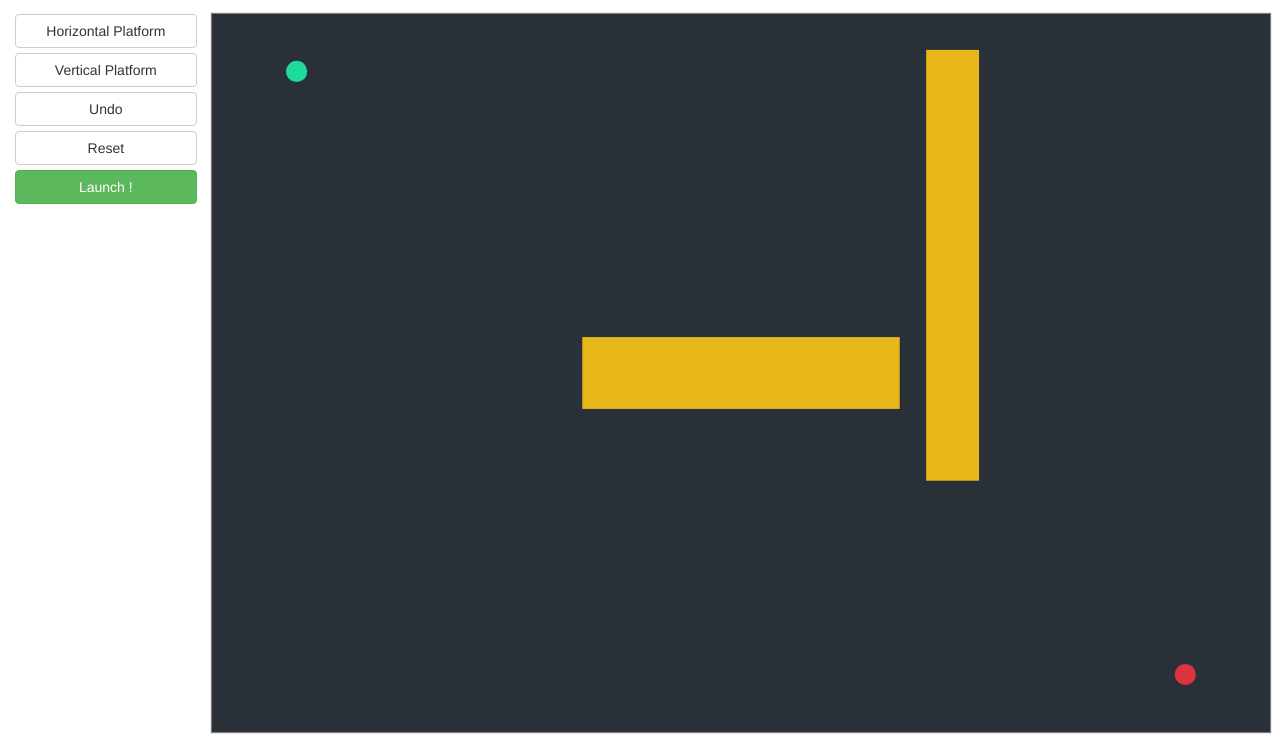
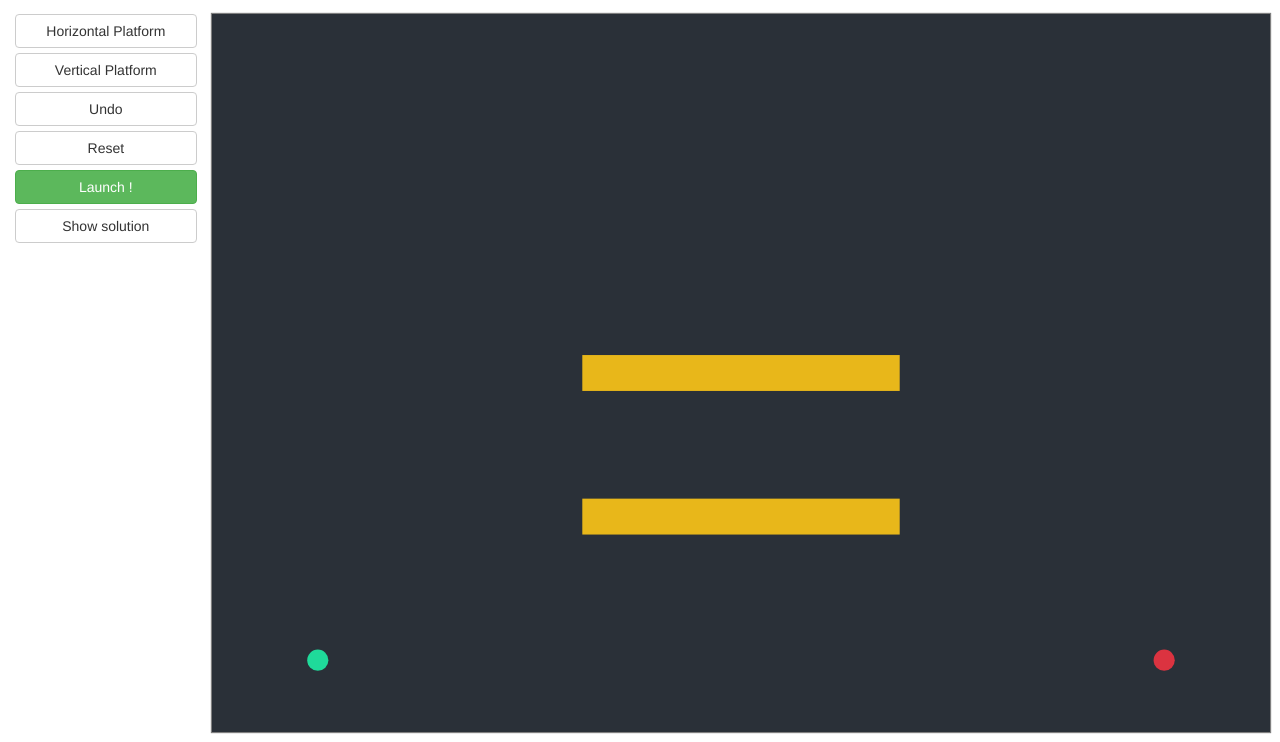
Before and after one commit to ValBerthe/Draw, a plain HTML site: page main.html in a window 1280 px wide. Shown: the part 58-800 px from the top of the page. Drawn offline with Linux system fonts and the light colour scheme.

Commit message:
Added "Show solution"

```diff
--- a/Controllers/engine2.js
+++ b/Controllers/engine2.js
@@ -146,7 +146,7 @@
                 $('#launchButton').removeClass('btn-danger');
                 $('#launchButton').text('launch !');
                 $('.launch-disabled').attr('disabled', false);
-                physics.world.DestroyBody(physics.world.GetBodyList());
+                physics.world.DestroyBody(toon.body.solid);
                 blockCheck = physics.world.GetBodyList();
                 while (blockCheck !== null) {
                     if (blockCheck.GetFixtureList() !== null) {
@@ -155,6 +155,23 @@
                     blockCheck = blockCheck.GetNext();
                 }
                 blockCheck = null;
+            }
+        };
+
+        this.showSolution = function() {
+            if (!isShownSolution) {
+                isShownSolution = true;
+                $('#solutionButton').text('Hide solution');
+                for(var num in level.solution) {
+                    solutionBlocks.push(new physics.Body(level.solution[num]));
+                }
+            }
+            else {
+                isShownSolution = false;
+                $('#solutionButton').text('Show solution');
+                for(var blockNum in solutionBlocks) {
+                    physics.world.DestroyBody(solutionBlocks[blockNum].body.solid);
+                }
             }
         };
     });
@@ -182,6 +199,8 @@
     var finish = null;
     var level = null;
     var levels = [];
+    var isShownSolution = false;
+    var solutionBlocks = [];
 
     var pastelColors = {
         red: "#DB3340",
@@ -189,6 +208,7 @@
         pink: "#F7EAC8",
         green: "#1FDA9A",
         blue: "#28ABE3",
+        purple: "#8331d6",
     };
 
 
@@ -299,7 +319,8 @@
                 this.definition[k] = this.details[k] || this.definitionDefaults[k];
             }
             this.definition.position = new b2Vec2(toPixel(this.details.x, canvasWidth) || 0, toPixel(this.details.y, canvasHeight) || 0);
-            this.definition.linearVelocity = new b2Vec2(toPixel(this.details.vx, canvasWidth) || 0, toPixel(this.details.vy, canvasHeight) || 0);
+            this.definition.linearVelocity = new b2Vec2(toPixel(this.details.vx, Math.sqrt(canvasWidth)) || 0, toPixel(this.details.vy, Math.sqrt(canvasHeight)) || 0);
+            // this.definition.linearVelocity = new b2Vec2(this.details.vx || 0, this.details.vy || 0);
             this.definition.userData = this;
             this.definition.type = this.details.type == "dynamic" ? b2Body.b2_dynamicBody : b2Body.b2_staticBody;
 
@@ -578,23 +599,35 @@
     canvasHeight = canvas.height();
     canvasOffset = canvas.offset();
 
+
     levels[0] = {
         num: 1,
+        blocks: [
+            {color: "yellow", x:50, y:70, height:5, width:30},
+            {color: "yellow", x:50, y:50, height:5, width:30},
+        ],
+        start: {color:"green", shape: "circle", sensor: true, x:10, y:90, radius:1, vy: -1300, vx: 600},
+        finish: {color:"red", shape: "circle", sensor: true, x:90, y:90, radius:1},
+        solution: [
+            {color: "purple", x:85, y:95, height:3, width:20},
+            {color: "purple", x:97, y:85, height:20, width:3},
+        ]
+    };
+    levels[1] = {
+        num: 2,
         blocks: [
             {color: "yellow", sensor: true, x:70, y:35, height: 60, width: 5},
             {color: "yellow", sensor: true, x:50, y:50, height: 10, width: 30}
         ],
-        start: {color:"green", shape: "circle", sensor: true, x:8, y:8, radius: 1, vx: 50},
-        finish: {color:"red", shape: "circle", sensor: true, x:92, y:92, radius: 1}
-    };
-    levels[1] = {
-        num: 2,
-        blocks: [
-            {color: "yellow", x:50, y:50, height:5, width:30},
-            {color: "yellow", x:50, y:30, height:5, width:30},
-        ],
-        start: {color:"green", shape: "circle", sensor: true, x:10, y:90, radius:1, vy: -90, vx: 15},
-        finish: {color:"red", shape: "circle", sensor: true, x:90, y:90, radius:1}
+        start: {color:"green", shape: "circle", sensor: true, x:8, y:8, radius: 1, vx: 1400},
+        finish: {color:"red", shape: "circle", sensor: true, x:92, y:92, radius: 1},
+        solution: [
+            {color: "purple", x:25, y:50, height:20, width:3},
+            {color: "purple", x:35, y:70, height:3, width:20},
+            {color: "purple", x:60, y:80, height:3, width:20},
+            {color: "purple", x:85, y:97, height:3, width:20},
+            {color: "purple", x:97, y:85, height:20, width:3},
+        ]
     };
 
     var levelPage = $.urlParam("level");
--- a/main.html
+++ b/main.html
@@ -35,6 +35,7 @@
 					<button type="button" class="btn btn-default btn-block launch-disabled" ng-click="game.undo()">Undo</button>
 					<button type="button" class="btn btn-default btn-block" ng-click="game.reset()">Reset</button>
 					<button id="launchButton" type="button" class="btn btn-default btn-block btn-success" ng-click="game.launch()">Launch !</button>
+          <button id="solutionButton" type="button" class="btn btn-default btn-block bottomaligned launch-disabled" ng-click="game.showSolution()">Show solution</button>
 				</div>
 				<div id="canvasDiv" class="col-lg-10">
 					<canvas id="canvas"></canvas>
@@ -45,7 +46,6 @@
 		<script type="text/javascript" src="./Controllers/angular.min.js"></script>
 		<script type="text/javascript" src="./Controllers/jquery.js"></script>
 		<script type="text/javascript" src="./Controllers/Box2D.js"></script>
-		<!-- <script src="https://code.createjs.com/easeljs-0.8.2.min.js"></script> -->
 		<script type="text/javascript" src="./Controllers/engine2.js"></script>
 	</body>
 </html>
```
